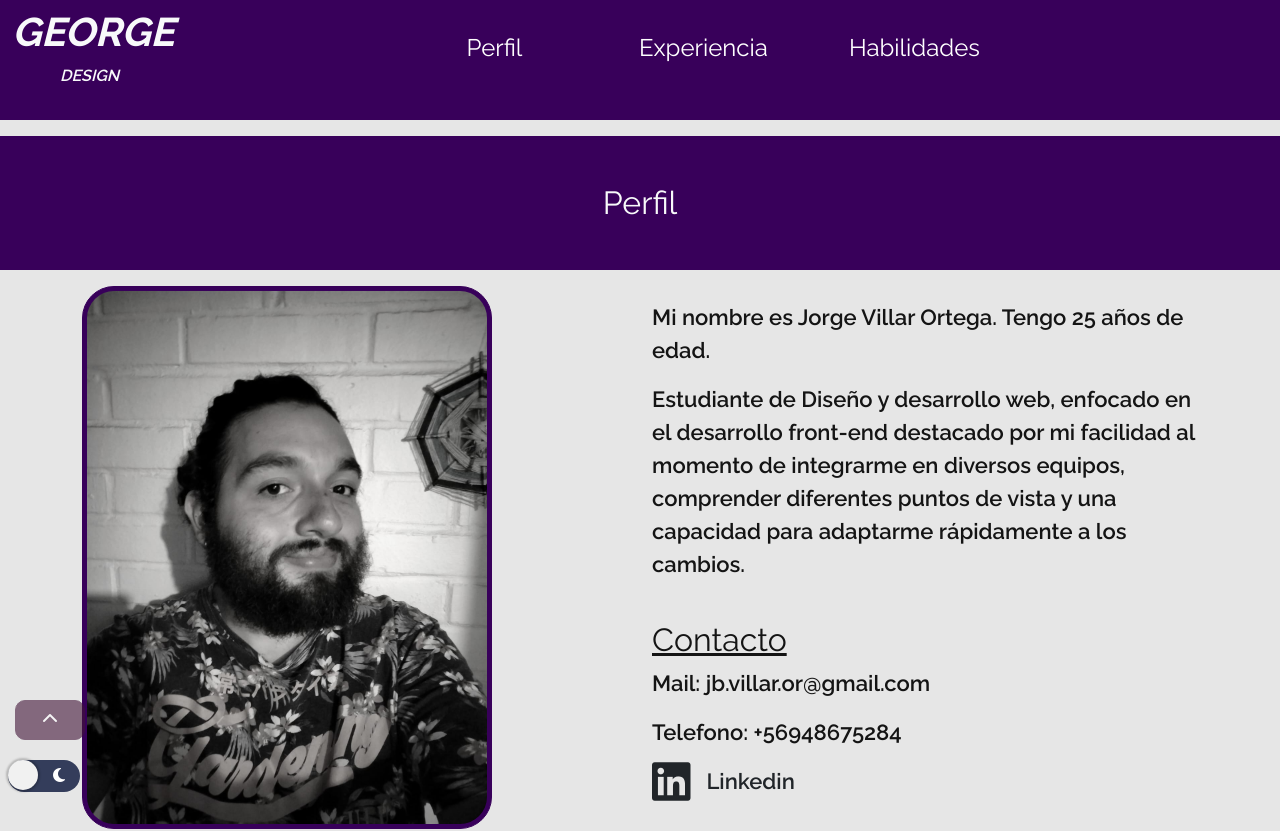
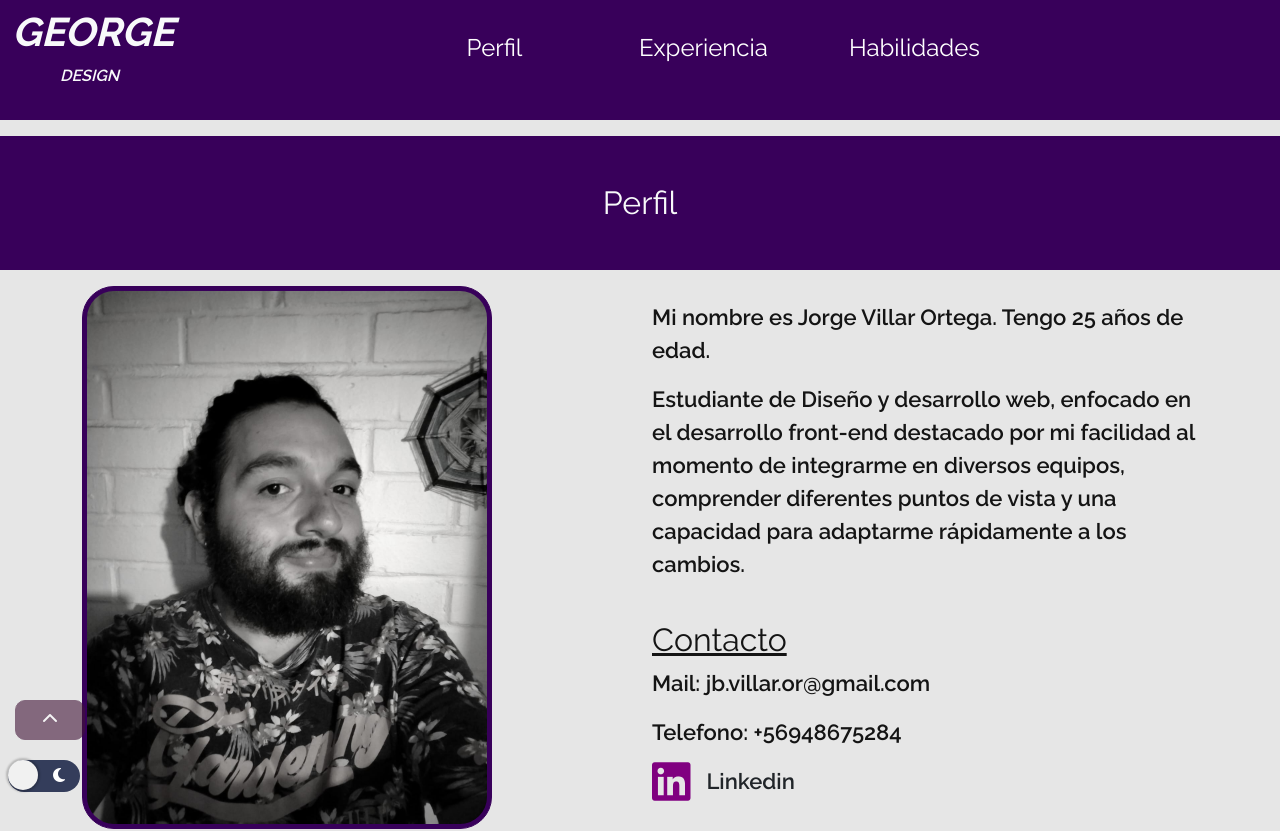
Before and after one commit to concillor/portafolio, a plain HTML site: page index.html in a window 1280 px wide. Shown: the top 831 px of the page. Drawn offline with nearby package versions, Linux system fonts and the light colour scheme.

Commit message:
Add files via upload

```diff
--- a/assets/css/estilos.css
+++ b/assets/css/estilos.css
@@ -192,3 +192,6 @@ body {
     border-color: grey !important;
     background-color: white !important;
 }
+.linke{
+    color: purple;
+}
```
